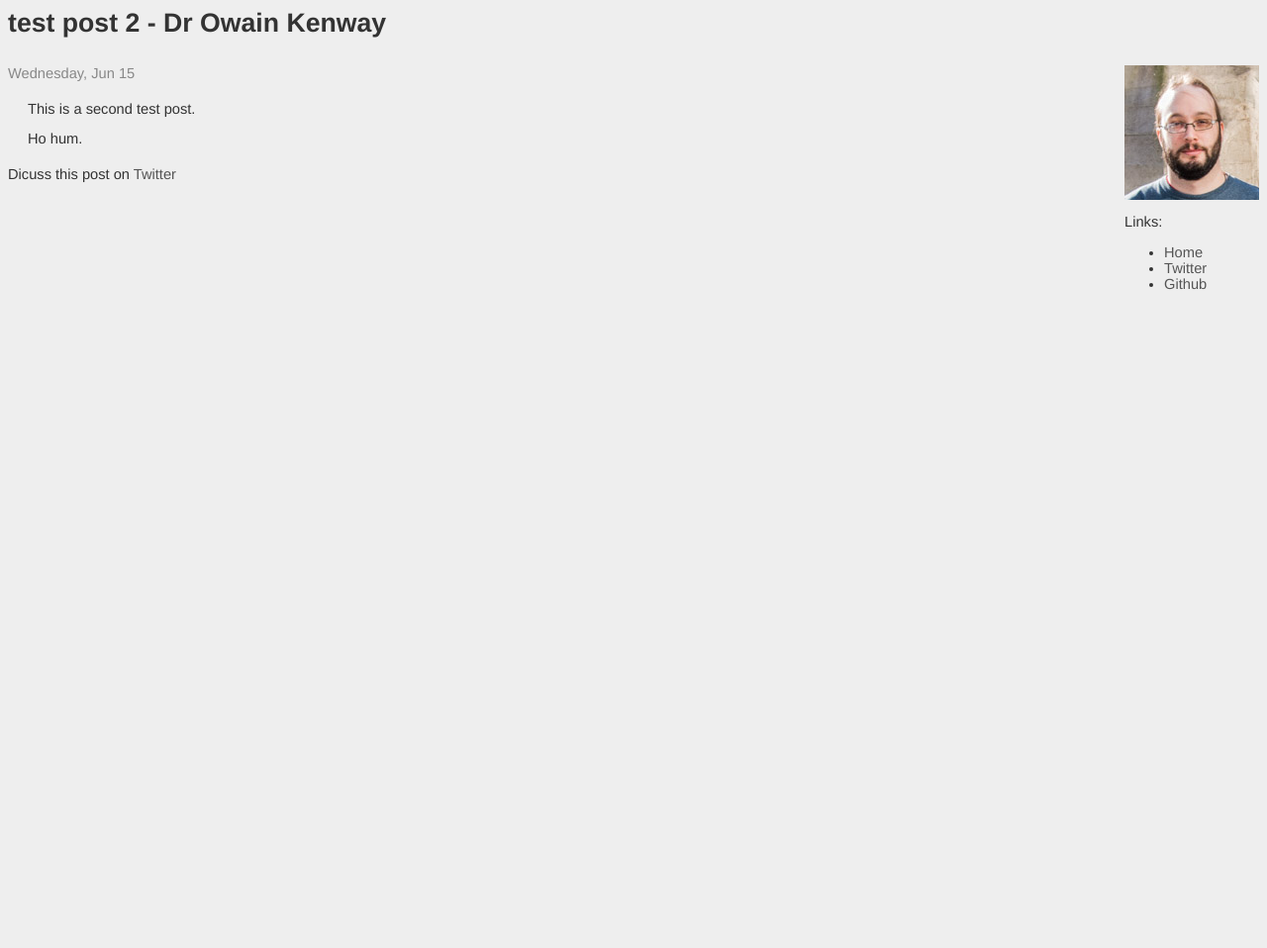
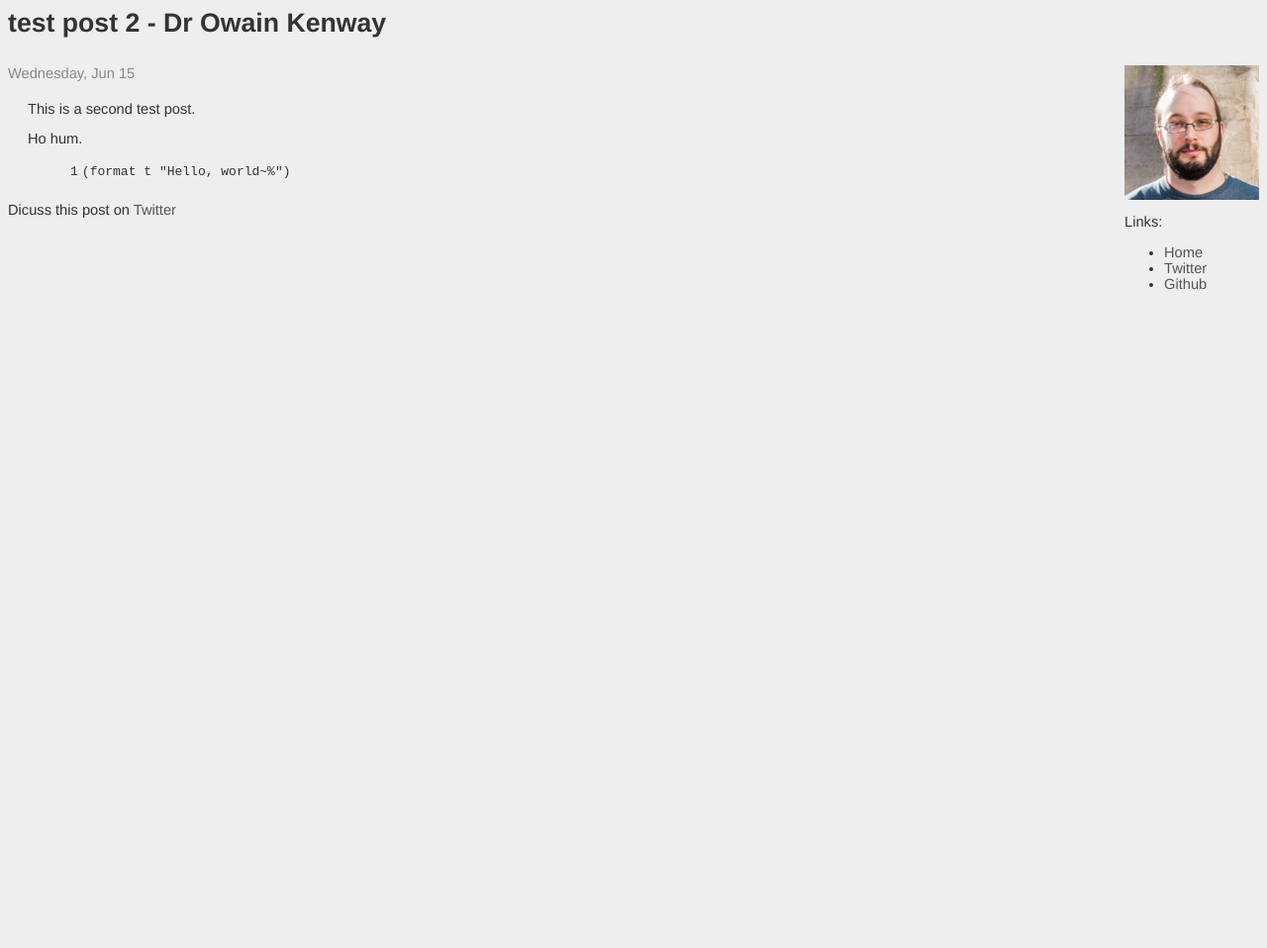
Before and after one commit to owainkenwayucl/owainkenwayucl.github.io, a Jekyll site: the page built from _posts/2016-06-15-Testing2.md, in a window 1280 px wide. Shown: the whole page at 99% size. Built offline with Jekyll 4.4.1, drawn with Linux system fonts in a browser that asks for light colours.

Commit message:
Update 2016-06-15-Testing2.md
Test code highlights

```diff
--- a/_posts/2016-06-15-Testing2.md
+++ b/_posts/2016-06-15-Testing2.md
@@ -6,3 +6,7 @@ title: test post 2
 This is a second test post.
 
 Ho hum.
+
+{% highlight lisp linenos %}
+(format t "Hello, world~%")
+{% endhighlight %}
```
